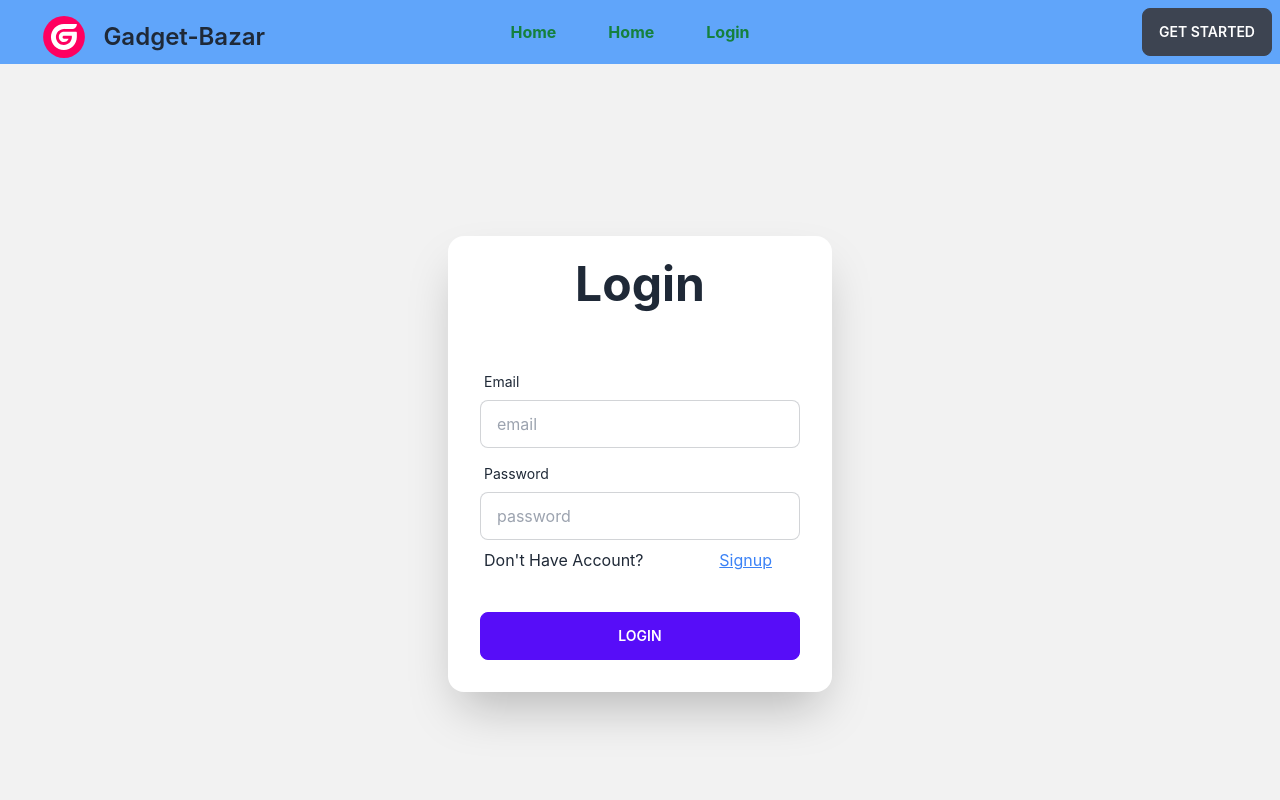
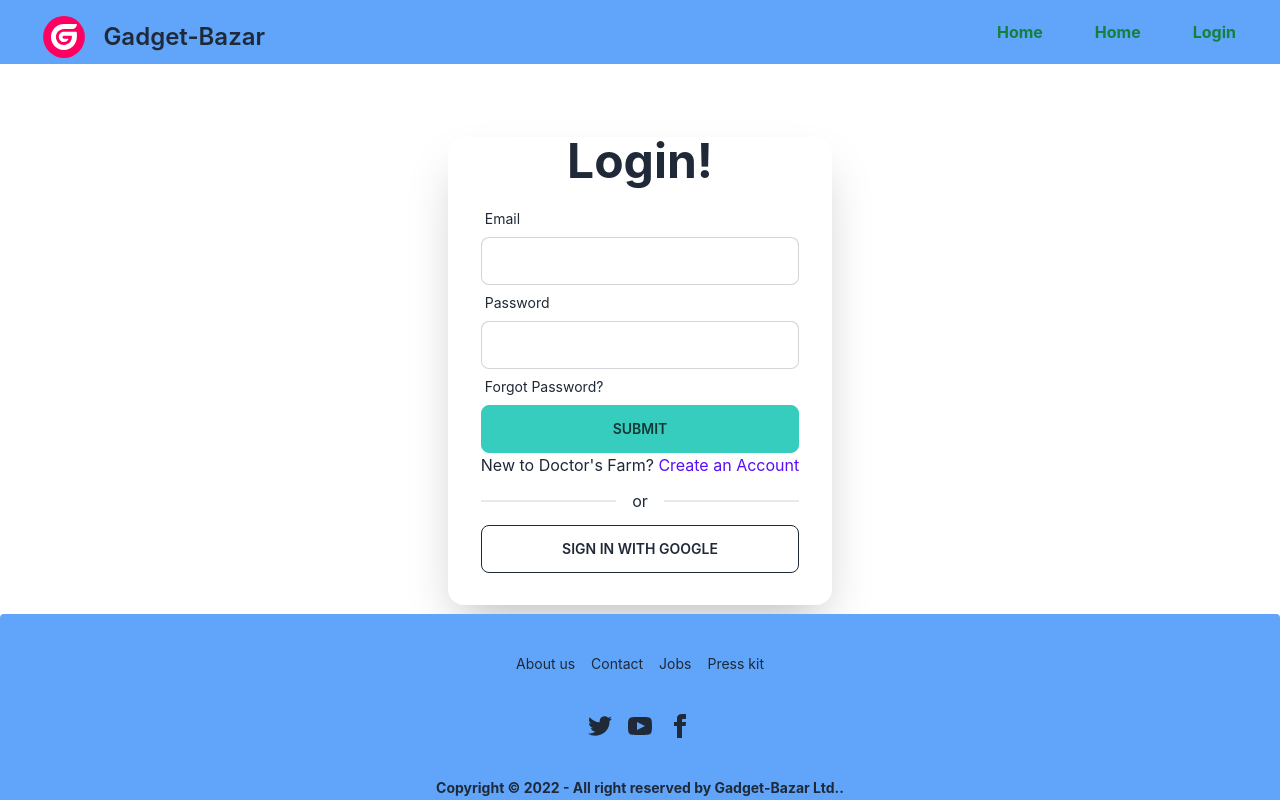
Before and after one commit to Md-abdullah-2001/used_laptop_client_side_assignment-12, a React (Create React App) app: page /login in a window 1280 px wide. Shown: the top 800 px of the page. Built offline with nearby package versions, Linux system fonts and the light colour scheme; no server answers.

Commit message:
signup and login activated

```diff
--- a/src/Authorization/Login/Login.js
+++ b/src/Authorization/Login/Login.js
@@ -1,44 +1,87 @@
-import React from "react";
-import { Link } from "react-router-dom";
-
+import React, { useContext, useState } from "react";
+import { Link, useNavigate } from "react-router-dom";
+import { ContextApi } from "../../Auth/AuthContext";
+import { useForm } from "react-hook-form";
 const Login = () => {
+  const {
+    register,
+    reset,
+    formState: { errors },
+    handleSubmit,
+  } = useForm();
+  const { logUserIn } = useContext(ContextApi);
+  const [logError, setLogError] = useState("");
+  const [newEmail, setNewEmail] = useState("");
+  const navigate = useNavigate();
+  const handleLogin = (data) => {
+    setLogError("");
+    logUserIn(data.email, data.password)
+      .then((result) => {
+        const user = result.user;
+        console.log(user);
+        setNewEmail(data.email);
+        reset();
+        navigate("/");
+      })
+      .catch((error) => {
+        console.log(error.message);
+        setLogError(error.message);
+      });
+  };
   return (
-    <div className="hero min-h-screen w-full bg-base-200">
-      <div className="hero-content w-4/6 mx-auto">
-        <div className="card  flex-shrink-0 w-full max-w-sm  shadow-2xl bg-base-100">
-          <h1 className="text-5xl font-bold p-6">Login </h1>
-          <div className="card-body ">
-            <div className="form-control">
+    <div className=" mx-auto h-[550px] flex justify-center items-center ">
+      <div className="w-96 mt-16 shadow-2xl bg-base-100 card pb-8 ">
+        {" "}
+        <h1 className="text-5xl font-bold text-center mb-4">Login!</h1>
+        <form className=" mx-auto" onSubmit={handleSubmit(handleLogin)}>
+          <div className="form-control w-full ">
             <label className="label">
+              {" "}
               <span className="label-text">Email</span>
             </label>
             <input
-                type="text"
-                placeholder="email"
-                className="input input-bordered"
+              type="email"
+              {...register("email", { required: "email is required" })}
+              className="input input-bordered w-full "
             />
+            {errors.email && (
+              <p className="text-red-600">{errors.email?.message}</p>
+            )}
           </div>
-            <div className="form-control">
+          <div className="form-control w-full ">
             <label className="label">
+              {" "}
               <span className="label-text">Password</span>
             </label>
             <input
-                type="text"
-                placeholder="password"
-                className="input input-bordered"
+              type="password"
+              {...register("password", { required: "Password is required" })}
+              className="input input-bordered w-full "
             />
+            {errors.password && (
+              <p className="text-red-600">{errors.password?.message}</p>
+            )}
+            {logError && <p className="text-red-600">{logError}</p>}
+          </div>
+
           <label className="label">
-                Don't Have Account?
-                <Link to="/signup" className="lg:mr-6 text-blue-500 link ">
-                  Signup
+            {" "}
+            <span className="label-text">Forgot Password?</span>
+          </label>
+          <input className="btn btn-accent w-full" type="submit" />
+          <p>
+            New to Doctor's Farm?{" "}
+            <Link className="text-primary" to="/signup">
+              Create an Account
             </Link>
-              </label>
-            </div>
-            <div className="form-control mt-6">
-              <button className="btn btn-primary">Login</button>
-            </div>
-          </div>
-        </div>
+            <h4 className="divider">or</h4>
+          </p>
+          <input
+            className="btn btn-outline w-full"
+            type="submit"
+            value="Sign in with Google"
+          />
+        </form>
       </div>
     </div>
   );
--- a/src/Authorization/SignUp/SignUp.js
+++ b/src/Authorization/SignUp/SignUp.js
@@ -1,15 +1,17 @@
 import React, { useContext, useState } from "react";
 import { useForm } from "react-hook-form";
 import toast from "react-hot-toast";
-import { Link } from "react-router-dom";
+import { Link, useNavigate } from "react-router-dom";
 import { ContextApi } from "../../Auth/AuthContext";
 
 const SignUp = () => {
   const { createUser, updateUser } = useContext(ContextApi);
   const [signError, setSignError] = useState("");
+  const navigate = useNavigate();
   //   const [createdEmail, setCreatedEmail] = useState("");
   const {
     register,
+    reset,
     handleSubmit,
     formState: { errors },
   } = useForm();
@@ -28,6 +30,8 @@ const SignUp = () => {
         updateUser(userInfo)
           .then((result) => {
             saveUserData(data.name, data.email);
+            reset();
+            navigate("/");
           })
           .catch((er) => console.log(er));
       })
@@ -109,7 +113,7 @@ const SignUp = () => {
     //   </div>
     // </div>
     <div className=" mx-auto h-[580px] flex justify-center items-center ">
-      <div className="w-96 mt-18 ">
+      <div className="w-96 mt-18 shadow-2xl bg-base-100 card pb-4">
         {" "}
         <h1 className="text-5xl font-bold text-center mb-4">SignUp</h1>
         <form className=" mx-auto" onSubmit={handleSubmit(handleSignUp)}>
--- a/src/Components/NavBar/NavBar.js
+++ b/src/Components/NavBar/NavBar.js
@@ -1,7 +1,14 @@
-import React from "react";
+import React, { useContext } from "react";
 import { Link } from "react-router-dom";
 import logoImg from "../../Assets/favicon.svg";
+import { ContextApi } from "../../Auth/AuthContext";
 const NavBar = () => {
+  const { user, logOut } = useContext(ContextApi);
+  const handleLogout = () => {
+    logOut()
+      .then(() => {})
+      .catch((e) => console.log(e));
+  };
   const menuList = (
     <>
       <li className="mr-5 font-bold text-green-700">
@@ -13,7 +20,13 @@ const NavBar = () => {
       </li>
       <li className="mr-5 font-bold text-green-700">
         {" "}
-        <Link to="/login">Login</Link>
+        {user?.uid ? (
+          <Link onClick={handleLogout} to="/login">
+            Logout
+          </Link>
+        ) : (
+          <Link to="/login">Login</Link>
+        )}
       </li>
     </>
   );
@@ -50,13 +63,11 @@ const NavBar = () => {
             Gadget-Bazar
           </Link>
         </div>
-        <div className="navbar-center hidden lg:flex">
-          <ul className="menu menu-horizontal p-0">{menuList}</ul>
-        </div>
+
         <div className="navbar-end">
-          <a href="/" className="btn">
-            Get started
-          </a>
+          <div className="navbar-center hidden lg:flex">
+            <ul className="menu menu-horizontal p-0">{menuList}</ul>
+          </div>
         </div>
       </div>
     </div>
```
Lines whose indentation alone changed are shown as unchanged.
